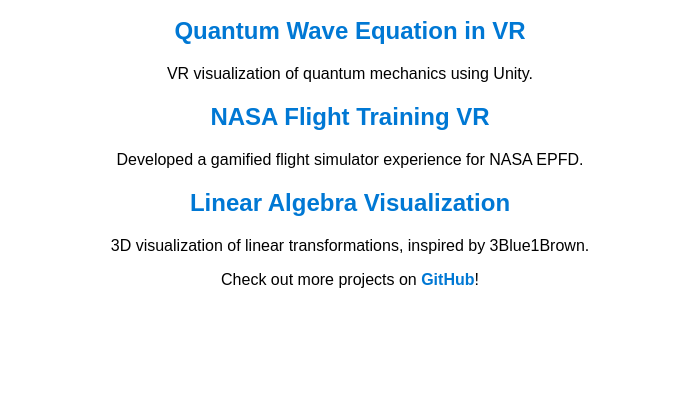
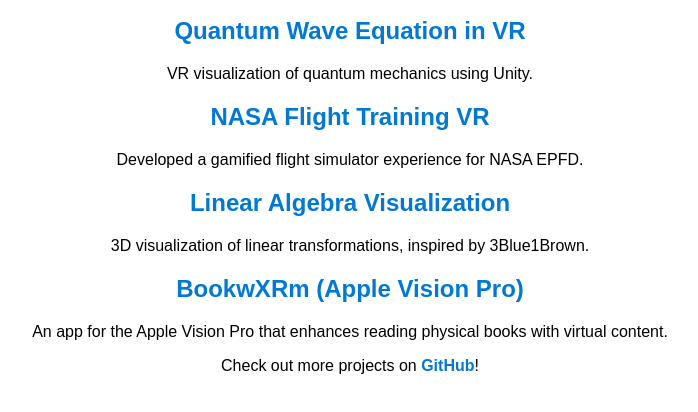
Before and after one commit to ananyas4/ananyas4.github.io, a plain HTML site: page index.html in a window 1280 px wide. Shown: the part 130-542 px from the top of the page, without its empty margins (290-988 px from the left). Drawn offline with Linux system fonts and the light colour scheme.

Commit message:
Update index.html

```diff
--- a/index.html
+++ b/index.html
@@ -30,6 +30,11 @@
         <p>3D visualization of linear transformations, inspired by 3Blue1Brown.</p>
     </div>
 
+    <div class="project">
+        <h2><a href="https://github.com/ananyas4/BookwXRm">BookwXRm (Apple Vision Pro)</a></h2>
+        <p>An app for the Apple Vision Pro that enhances reading physical books with virtual content.</p>
+    </div>
+
     <p>Check out more projects on <a href="https://github.com/ananyas4">GitHub</a>!</p>
 </body>
 </html>
```
